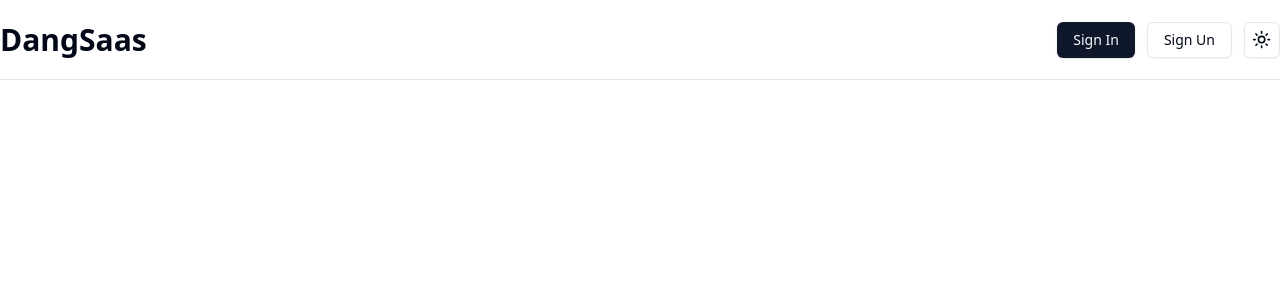
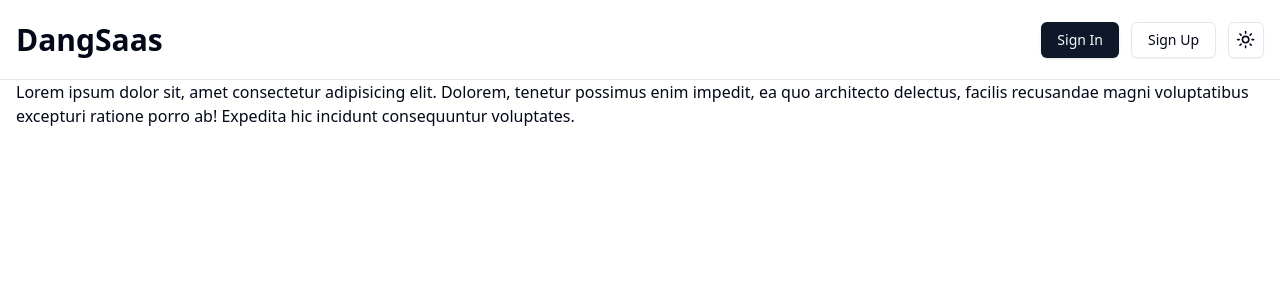
Before and after one commit to DangTinh422003/dang-sass, a Next.js app: page / in a window 1280 px wide. Shown: the top 300 px of the page. Built offline with nearby package versions, Linux system fonts and the light colour scheme; no server answers.

Commit message:
add: auth setup

```diff
--- a/package.json
+++ b/package.json
@@ -10,6 +10,7 @@
     "lint:fix": "next lint --fix"
   },
   "dependencies": {
+    "@kinde-oss/kinde-auth-nextjs": "^2.3.8",
     "@radix-ui/react-dropdown-menu": "^2.1.1",
     "@radix-ui/react-icons": "^1.3.0",
     "@radix-ui/react-slot": "^1.1.0",
--- /dev/null
+++ b/src/app/api/auth/[kindeAuth]/route.ts
@@ -0,0 +1,3 @@
+import { handleAuth } from "@kinde-oss/kinde-auth-nextjs/server";
+
+export const GET = handleAuth();
--- a/src/app/page.tsx
+++ b/src/app/page.tsx
@@ -1,3 +1,9 @@
 export default function Home() {
-  return <h1></h1>
+  return (
+    <div className="container">
+      Lorem ipsum dolor sit, amet consectetur adipisicing elit. Dolorem, tenetur possimus enim impedit, ea quo
+      architecto delectus, facilis recusandae magni voluptatibus excepturi ratione porro ab! Expedita hic incidunt
+      consequuntur voluptates.
+    </div>
+  )
 }
--- a/src/components/Navbar.tsx
+++ b/src/components/Navbar.tsx
@@ -1,19 +1,32 @@
 import Link from 'next/link'
 import ThemeToggle from './ModeToggle'
 import { Button } from './ui/button'
+import { RegisterLink, LoginLink, LogoutLink } from '@kinde-oss/kinde-auth-nextjs/components'
+import { getKindeServerSession } from '@kinde-oss/kinde-auth-nextjs/server'
 
-const Navbar = () => {
+const Navbar = async () => {
+  const { isAuthenticated } = getKindeServerSession()
+
   return (
-    <div className="border-b bg-background h-[10vh] flex items-center">
+    <div className="flex h-[10vh] items-center border-b bg-background">
       <div className="container flex items-center justify-between">
         <Link href={'/'}>
           <h1 className="text-3xl font-extrabold">DangSaas</h1>
         </Link>
         <div className="flex items-center gap-x-3">
-          <div className="flex items-center gap-x-3">
-            <Button>Sign In</Button>
-            <Button variant={'outline'}>Sign Un</Button>
-          </div>
+          {(await isAuthenticated()) ?
+            <LogoutLink>
+              <Button>Log out</Button>
+            </LogoutLink>
+          : <div className="flex items-center gap-x-3">
+              <LoginLink>
+                <Button>Sign In</Button>
+              </LoginLink>
+              <RegisterLink>
+                <Button variant={'outline'}>Sign Up</Button>
+              </RegisterLink>
+            </div>
+          }
           <ThemeToggle />
         </div>
       </div>
--- a/tailwind.config.ts
+++ b/tailwind.config.ts
@@ -10,6 +10,7 @@ const config: Config = {
   theme: {
     container: {
       center: true,
+      padding: '1rem',
     },
     extend: {
       colors: {
```
Also changed, not shown: 1 other file (tests, documents, lock files or other folders).
